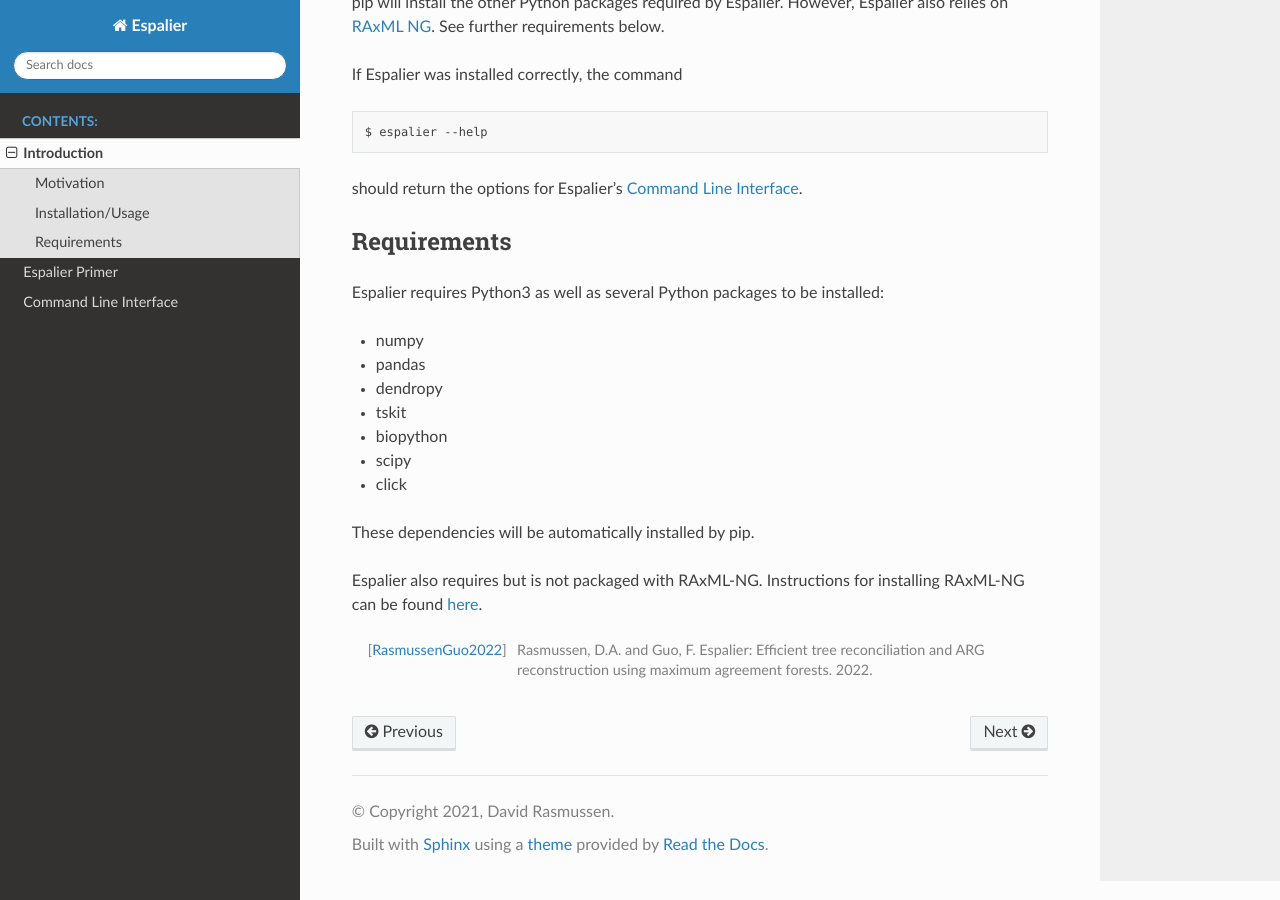
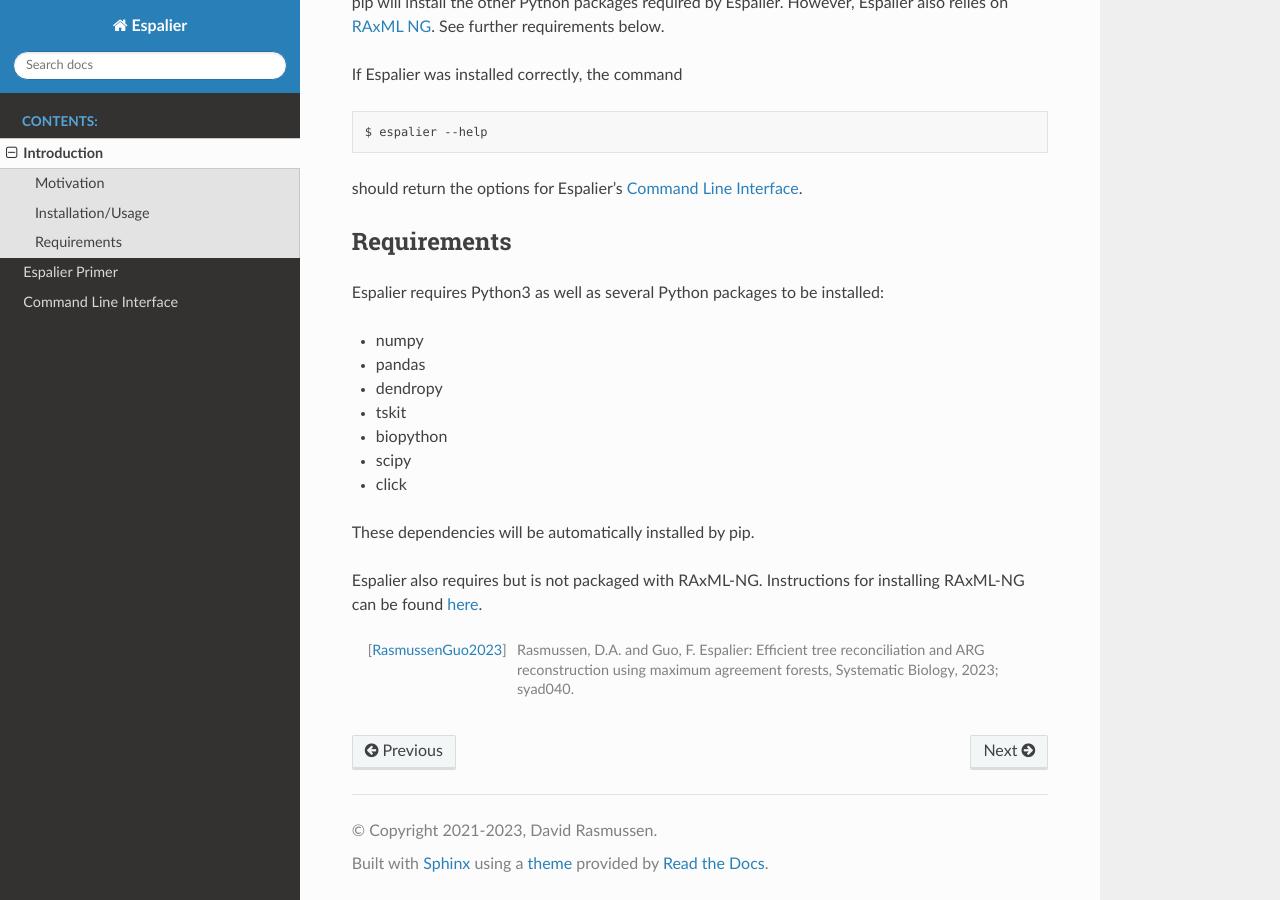
Before and after one commit to davidrasm/Espalier, a Sphinx documentation site: the page built from docs/source/intro.rst, in a window 1280 px wide and 900 px high, scrolled down 2028 px. Built offline with Sphinx 7.4.7 and the Read the Docs theme 2.0.0, drawn with Linux system fonts in a browser that asks for light colours; some of the changed text lies outside the part shown.

```diff
--- a/docs/source/conf.py
+++ b/docs/source/conf.py
@@ -18,7 +18,7 @@ sys.path.insert(0, os.path.abspath('../../Espalier'))
 # -- Project information -----------------------------------------------------
 
 project = 'Espalier'
-copyright = '2021, David Rasmussen'
+copyright = '2021-2023, David Rasmussen'
 author = 'David Rasmussen'
 
 # The full version, including alpha/beta/rc tags
--- a/docs/source/intro.rst
+++ b/docs/source/intro.rst
@@ -5,7 +5,7 @@ Espalier is a Python package for working with discordant phylogenetic trees usin
 
 For more information on the algorithms behind Espalier please see:
 
-*Rasmussen, D.A. and Guo, F. Espalier: Efficient tree reconciliation and ARG reconstruction using maximum agreement forests. 2022.*
+`Rasmussen, D.A. and Guo, F. Espalier: Efficient tree reconciliation and ARG reconstruction using maximum agreement forests, Systematic Biology, 2023; syad040 <https://doi.org/10.1093/sysbio/syad040>`_
 
 
 Motivation
@@ -25,7 +25,7 @@ However, discordance may also arise from errors or uncertainty in reconstructing
 
 Of course, in the presence of true topology-altering recombination events, the ancestral relationships among sampled individuals can no longer be represented by any single tree topology but rather requires a mosaic of phylogenetic histories. Ancestral recombination graphs (ARGs) provide an ideal way to capture this mosaic as a network of linked coalescent and recombination events. An ARG can also be thought of as a sequence of *local* trees representing the phylogenetic history over different regions of the genome with additional recombination nodes linking lineages that have undergone recombination between neighboring local trees.
 
-Espalier efficiently reconstructs approximate ARGs using (surprise!!) MAFs. Starting with an initial candidate local tree for each region of the genome, the iterative-regrafting algorithm is used to first reconcile discordances between neighboring local trees that are not strongly supported by the sequence data. Espalier then uses a dynamic programming approach based on the Viterbi algorithm to select a path of trees along the genome that maximizes the overall likelihood of the sequence data while minimizing discordance. After the tree path is chosen, MAFs are used yet again to identify the recombination events necessary to explain any remaining discordance between neighboring local trees and these events are inserted to obtain a fully connected ARG. While this approach is heuristic, Espalier performs very well at reconstructing ARGs even when compared against more exact but computationally expensive methods [RasmussenGuo2022]_.
+Espalier efficiently reconstructs approximate ARGs using (surprise!!) MAFs. Starting with an initial candidate local tree for each region of the genome, the iterative-regrafting algorithm is used to first reconcile discordances between neighboring local trees that are not strongly supported by the sequence data. Espalier then uses a dynamic programming approach based on the Viterbi algorithm to select a path of trees along the genome that maximizes the overall likelihood of the sequence data while minimizing discordance. After the tree path is chosen, MAFs are used yet again to identify the recombination events necessary to explain any remaining discordance between neighboring local trees and these events are inserted to obtain a fully connected ARG. While this approach is heuristic, Espalier performs very well at reconstructing ARGs even when compared against more exact but computationally expensive methods [RasmussenGuo2023]_.
 
 Installation/Usage
 ******************
@@ -67,4 +67,4 @@ These dependencies will be automatically installed by pip.
 
 Espalier also requires but is not packaged with RAxML-NG. Instructions for installing RAxML-NG can be found `here <https://github.com/amkozlov/raxml-ng>`_.
 
-.. [RasmussenGuo2022] Rasmussen, D.A. and Guo, F. Espalier: Efficient tree reconciliation and ARG reconstruction using maximum agreement forests. 2022.
+.. [RasmussenGuo2023] Rasmussen, D.A. and Guo, F. Espalier: Efficient tree reconciliation and ARG reconstruction using maximum agreement forests, Systematic Biology, 2023; syad040.
```
Also changed, not shown: README.md (+3 -1 lines), environment.yml (added, +12 -0 lines), 8 other files.
